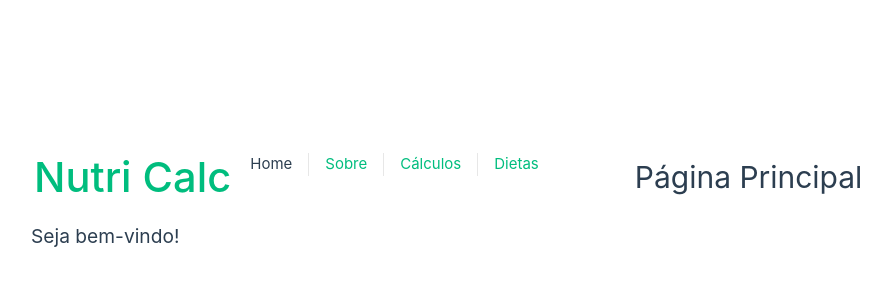
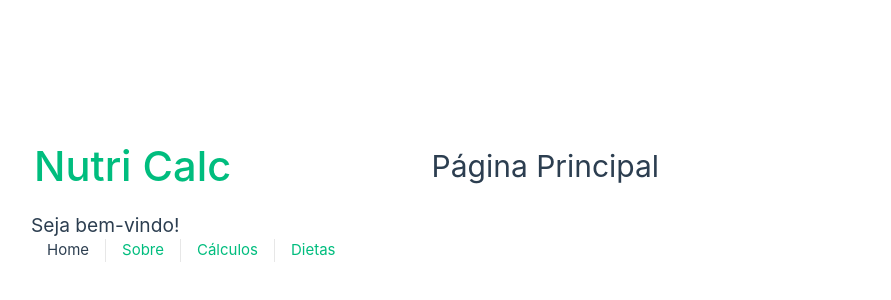
Before and after one commit to senacgo-hugotannus/nutri-calc-frontend, a Vue app: page / in a window 1280 px wide. Shown: the part 198-498 px from the top of the page, without its empty margins (95-986 px from the left). Built offline with nearby package versions, Linux system fonts and the light colour scheme.

Commit message:
Remoção da classe wrapper do NAvBAr e APPvue

```diff
--- a/src/App.vue
+++ b/src/App.vue
@@ -73,7 +73,7 @@ nav a:first-of-type {
     padding-right: calc(var(--section-gap) / 2);
   }
 
-  .logo {
+   .logo {
     margin: 0 2rem 0 0;
   }
 
--- a/src/components/TheNavBar.vue
+++ b/src/components/TheNavBar.vue
@@ -1,5 +1,5 @@
 <template>
-    <div class="wrapper">
+    <div>
         <MainPage title="Nutri Calc" />
         <nav>
             <NCContainer>
@@ -22,11 +22,3 @@ export default {
     },
 }
 </script>
-
-<style scoped>
-.wrapper {
-    display: flex;
-    place-items: flex-start;
-    flex-wrap: wrap;
-}
-</style>
```
